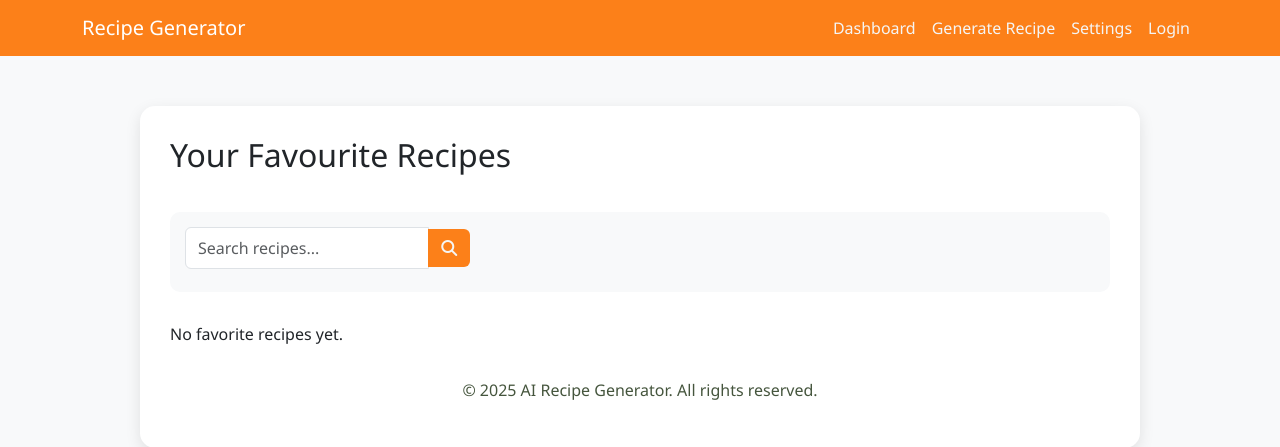
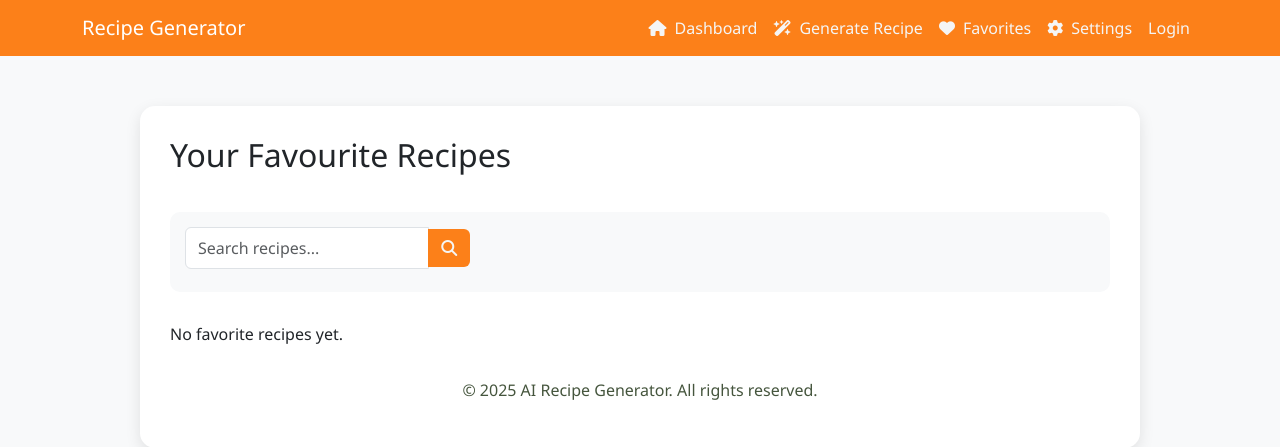
Before and after one commit to lishazz/recipe_generator, a Django app: template apps/user/templates/favourite_recipe.html in a window 1280 px wide. Shown: the top 447 px of the page. Run offline with Django 3.2, Linux system fonts and the light colour scheme; the template is opened without the code that fills it, so the values that code supplies are empty; some libraries are stand-ins or nearby versions.

Commit message:
update favourite recipe

```diff
--- a/apps/user/templates/favourite_recipe.html
+++ b/apps/user/templates/favourite_recipe.html
@@ -145,17 +145,32 @@
 {% block navlinks %}
 
 <li class="nav-item">
-    <a class="nav-link" href="{% url 'user_dashboard' %}">Dashboard</a>
+    <a class="nav-link d-flex align-items-center" href="{% url 'user_dashboard' %}">
+        <i class="fas fa-home me-2"></i>
+        <span>Dashboard</span>
+    </a>
 </li>
 
 <li class="nav-item">
-    <a class="nav-link" href="{% url 'generate_recipe' %}">Generate Recipe</a>
+    <a class="nav-link d-flex align-items-center" href="{% url 'generate_recipe' %}">
+        <i class="fas fa-wand-magic-sparkles me-2"></i>
+        <span>Generate Recipe</span>
+    </a>
 </li>
 
 <li class="nav-item">
-    <a class="nav-link" href="{% url 'user_settings' %}">Settings</a>
+    <a class="nav-link d-flex align-items-center" href="{% url 'favourite_recipe' %}">
+        <i class="fas fa-heart me-2"></i>
+        <span>Favorites</span>
+    </a>
 </li>
 
+<li class="nav-item">
+    <a class="nav-link d-flex align-items-center" href="{% url 'user_settings' %}">
+        <i class="fas fa-cog me-2"></i>
+        <span>Settings</span>
+    </a>
+</li>
 
 {% endblock navlinks %}
 
```
